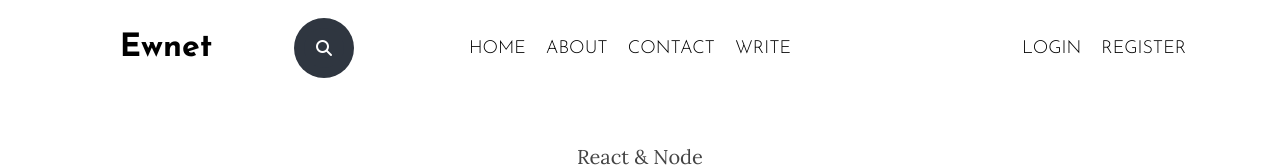
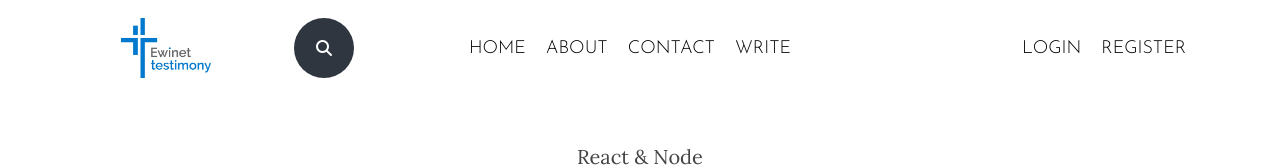
Before and after one commit to YosefAshenafi/ewinet-testimony-frontend, a React (Create React App) app: page / in a window 1280 px wide. Shown: the top 167 px of the page. Built offline with nearby package versions, Linux system fonts and the light colour scheme; no server answers.

Commit message:
Logo updated

```diff
--- a/src/components/topbar/topBar.jsx
+++ b/src/components/topbar/topBar.jsx
@@ -1,4 +1,5 @@
 import { Link } from "react-router-dom";
+import image from '../../image/logo.jpg';
 import "./topBar.css";
 
 
@@ -7,8 +8,8 @@ export default function TopBar() {
   return (
     <div className="top">
       <div className="topLeft">
-        <h1>Ewnet</h1>
-        {/* <img className='header_icon' src='https://firebasestorage.googleapis.com/v0/b/flutter-firebase-crud-d224b.appspot.com/o/Dink-Testimony.png?alt=media&token=765fb649-69f3-4753-b3da-3b8a04f70541' alt='' /> */}
+        {/* <h1>Ewnet</h1> */}
+        <img className="header_icon" src={image} alt="logo" />
       </div>
       {/* <div className="header_center">
         <input type="text" placeholder='Search Something' />
```
Also changed, not shown: src/image/logo.jpg (added).
